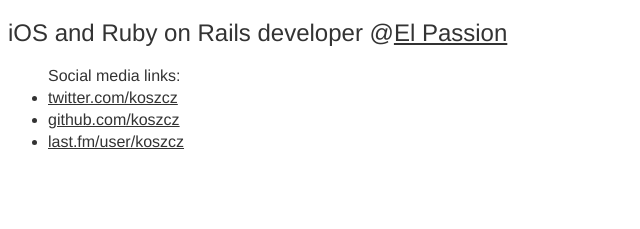
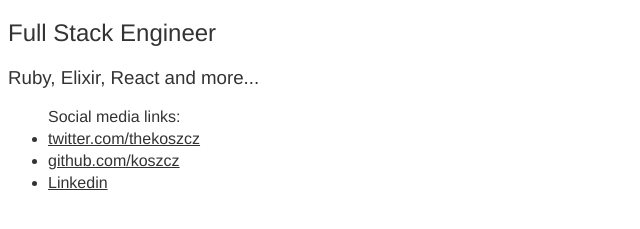
Before and after one commit to koszcz/koszcz.github.io, a plain HTML site: page index.html in a window 1280 px wide. Shown: the part 61-290 px from the top of the page, without its empty margins (0-640 px from the left). Drawn offline with Linux system fonts and the light colour scheme.

Commit message:
Updates info... just a bit

```diff
--- a/index.html
+++ b/index.html
@@ -2,19 +2,21 @@
 <html>
   <head>
     <title>Konrad Szczęśniak</title>
-	<link rel="stylesheet" type="text/css" href="./style.css">
+    <link rel="stylesheet" type="text/css" href="./style.css" />
+    <meta charset="UTF-8" />
   </head>
   <body>
-
     <h1>Konrad Szczęśniak</h1>
-<h2>iOS and Ruby on Rails developer @<a href="http://elpassion.com/">El Passion</a></h2>
+    <h2>Full Stack Engineer</h2>
+    <h3>Ruby, Elixir, React and more...</h3>
 
     <ul>
       Social media links:
-	<li><a href="https://twitter.com/koszcz">twitter.com/koszcz</a></li>
+      <li><a href="https://twitter.com/thekoszcz">twitter.com/thekoszcz</a></li>
       <li><a href="https://github.com/koszcz">github.com/koszcz</a></li>
-	<li><a href="https://last.fm/user/koszcz">last.fm/user/koszcz</a></li>
+      <li>
+        <a href="https://www.linkedin.com/in/konrad-szczesniak/">Linkedin</a>
+      </li>
     </ul>
-
   </body>
 </html>
```
Also changed, not shown: 1 other file. Lines whose indentation alone changed are shown as unchanged.
